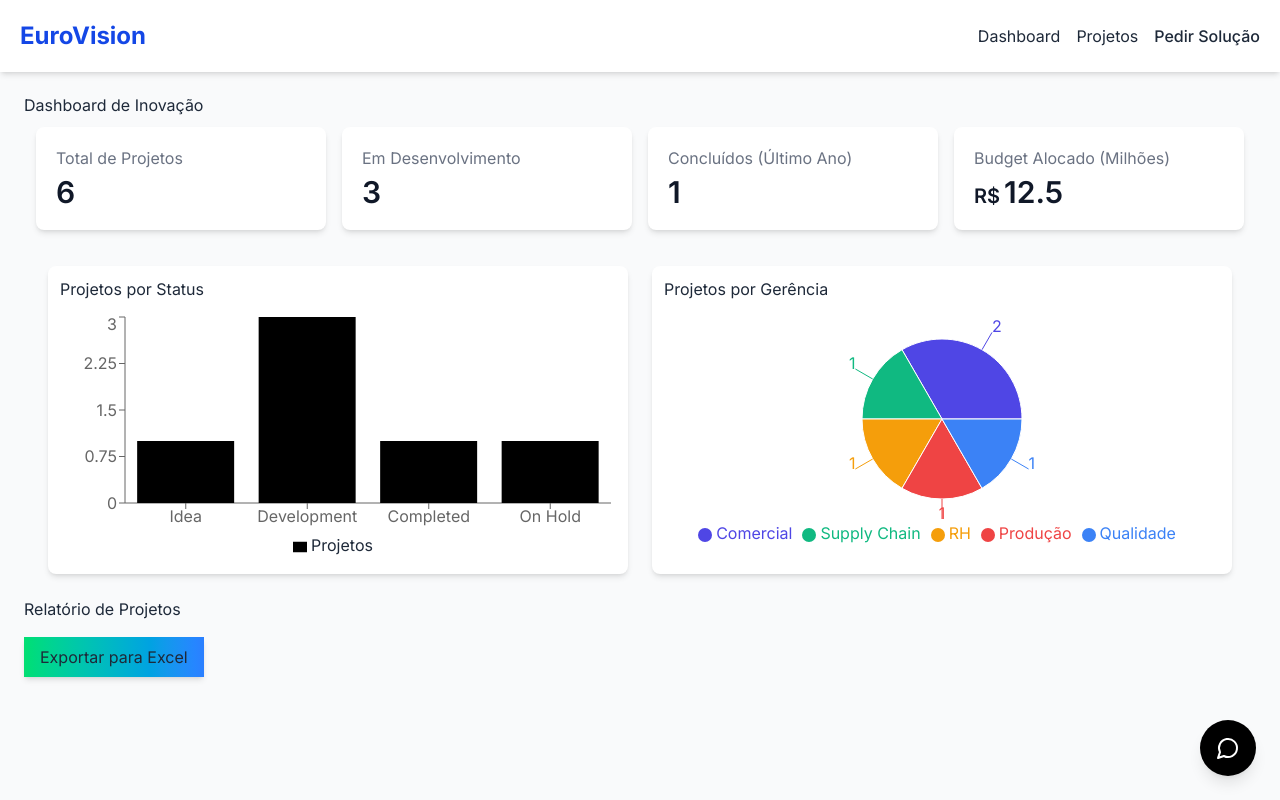
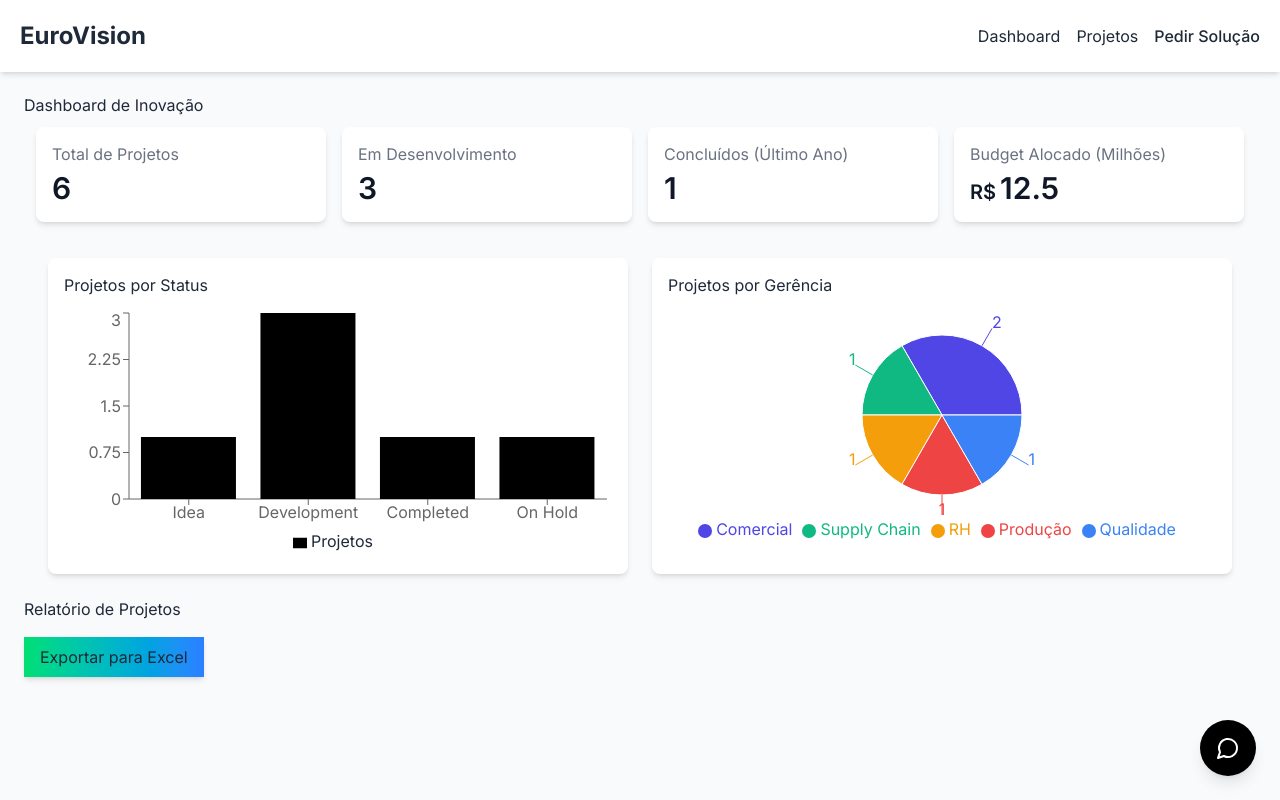
Before and after one commit to isabellaagm/eurovision-app, a Next.js app: page /dashboard in a window 1280 px wide. Built offline with nearby package versions, Linux system fonts and the light colour scheme.

Commit message:
config style

```diff
--- a/src/app/globals.css
+++ b/src/app/globals.css
@@ -1,25 +1,38 @@
 @import "tailwindcss";
-/* src/app/globals.css */
-@import "tailwindcss/preflight"; /* Diretiva base do Tailwind v4 */
-@tailwind utilities; /* Diretiva de utilitários do Tailwind v4 */
+@import "tailwindcss/preflight";
+@tailwind utilities;
+
+@theme{
+  --color-eurofarma-blue: #0033a0;
+  --color-eurofarma-yellow: #ffcb05;
+  --color-light-grey: #f2f2f2;
+  --color-light-black: #1a1a1a;
+}
 
 :root {
-  /* Você pode definir variáveis de cor globais aqui se desejar */
-  /* Exemplo: --primary-color: 0 123 255; */
+
 }
 
+a {
+  color: unset !important;
+}
+
+
+
 body {
-  /* Estilos básicos para o body */
   @apply text-gray-800 bg-gray-50;
 }
 
-/* Opcional: Defina classes de componentes reutilizáveis aqui */
 @layer components {
   .card {
-    @apply bg-white rounded-lg shadow-md p-4 hover:shadow-lg transition-shadow;
+    @apply bg-white rounded-lg shadow-md !p-4 hover:shadow-lg transition-shadow;
   }
+
   .btn-primary {
-    @apply bg-blue-600 hover:bg-blue-700 text-white font-medium py-2 px-4 rounded-md transition-colors;
+    @apply bg-[--eurofarma-blue] hover:bg-blue-800 text-white font-medium !py-2 !px-4 rounded-md transition-colors;
   }
-  /* Adicione outras classes base conforme necessário */
+
+  .btn-secondary {
+    @apply border !border-[--eurofarma-blue] !text-[--eurofarma-blue] hover:bg-[--eurofarma-blue] hover:text-white font-medium py-2 px-4 rounded-md transition-colors;
+  }
 }
--- a/src/components/layout/Header.tsx
+++ b/src/components/layout/Header.tsx
@@ -5,29 +5,29 @@ import Link from "next/link";
 const Header = () => {
   return (
     <header className="bg-white shadow-md !p-5">
-      <nav className="container mx-auto flex justify-between items-center">
+      <nav className="container !mx-auto flex justify-between items-center">
         {/* Logo/Título */}
-        <Link href="/" className="text-2xl font-bold !text-blue-700">
+        <Link href="/" className="text-2xl font-bold text-eurofarma-blue">
           EuroVision
         </Link>
 
         {/* Links de Navegação */}
-        <div className="flex gap-x-4">
+        <div className="flex !gap-x-4">
           <Link
             href="/dashboard"
-            className="text-gray-600 hover:text-blue-700 transition-colors"
+            className="text-light-black !hover:text-eurofarma-blue transition-colors"
           >
             Dashboard
           </Link>
           <Link
             href="/projects"
-            className="text-gray-600 hover:text-blue-700 transition-colors"
+            className="text-light-black hover:text-eurofarma-blue transition-colors"
           >
             Projetos
           </Link>
           <Link
             href="/requests"
-            className="text-blue-600 font-medium hover:underline"
+            className="text-eurofarma-blue font-medium !hover:underline"
           >
             Pedir Solução
           </Link>
--- a/tailwind.config.js
+++ b/tailwind.config.js
@@ -16,6 +16,12 @@ module.exports = {
           "gradient-conic":
             "conic-gradient(from 180deg at 50% 50%, var(--tw-gradient-stops))",
         },
+        colors: {
+           'euro-blue': '#0033a0',
+           'euro-yellow': '#ffcb05',
+           'light-grey': '#f2f2f2',
+           'light-black': '#1a1a1a',
+         },
       },
     },
     plugins: [],
```
